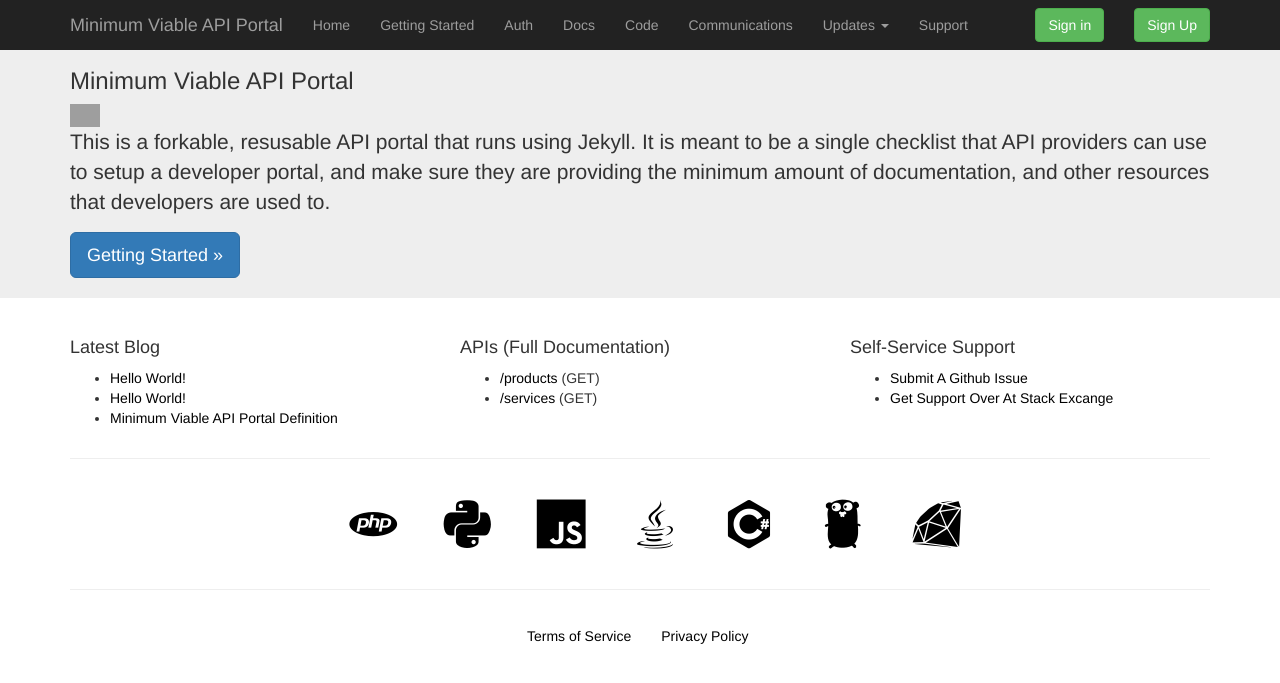
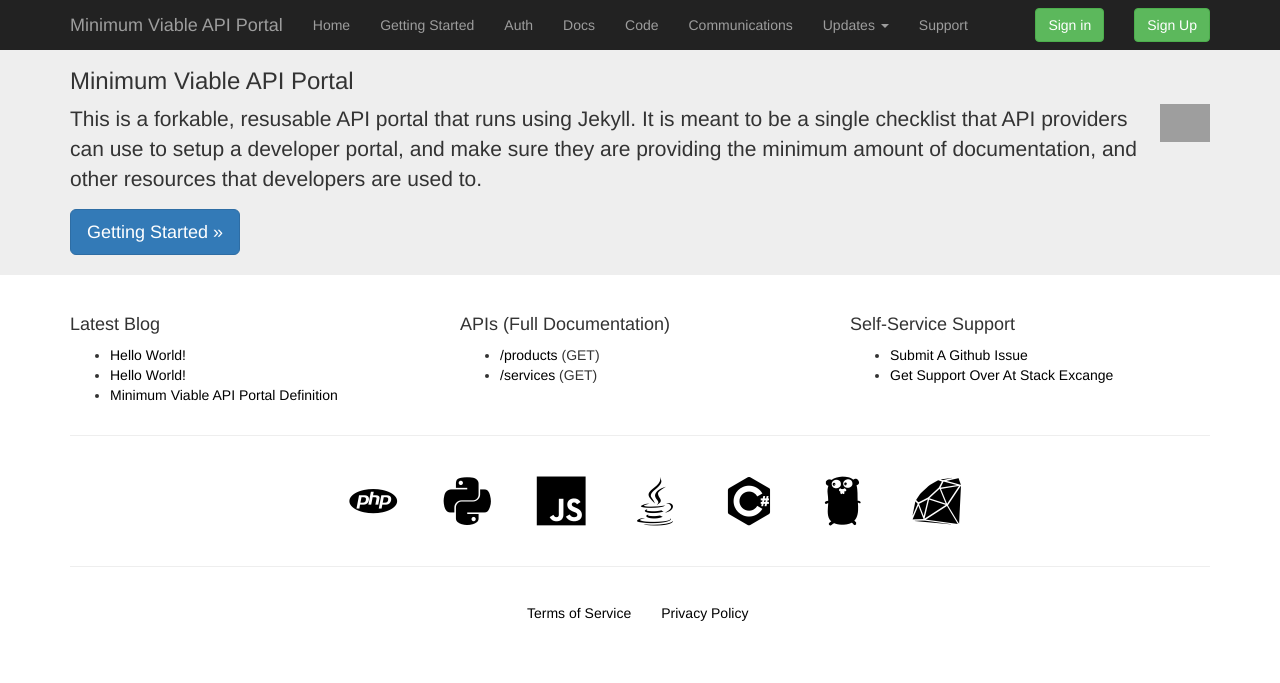
Before and after one commit to api-evangelist/portal-minimum, a Jekyll site: the page built from index.html, in a window 1280 px wide. Shown: the top 683 px of the page. Built offline with Jekyll 4.4.1, drawn with Linux system fonts in a browser that asks for light colours; grey boxes are pictures that could not be loaded.

Commit message:
adjust width

```diff
--- a/documentation/index.html
+++ b/documentation/index.html
@@ -23,7 +23,7 @@ title: '{{ site.documentation.title }}'
        <h2 style="padding-top: 0px; margin-top: 0px;">{{ documentation.title }}</h2>
        <div class="table-responsive">
 
-         <a href="{{ site.portal_url }}/documentation/openapi-spec.json" target="_blank"><img src="https://s3.amazonaws.com/kinlane-productions/bw-icons/bw-openapi-spec.png" width="30" /></a>
+         <a href="{{ site.portal_url }}/documentation/openapi-spec.json" target="_blank"><img src="https://s3.amazonaws.com/kinlane-productions/bw-icons/bw-openapi-spec.png" width="50" align="right" /></a>
 
          {% for path in site.api.paths %}
 
--- a/index.html
+++ b/index.html
@@ -5,7 +5,7 @@ layout: page
 <div class="jumbotron" style="padding-bottom: 5px;">
   <div class="container">
     <h3>{{ site.portal_name }}</h3>
-    <a href="{{ site.portal_url }}/apis.json" target="_blank"><img src="https://s3.amazonaws.com/kinlane-productions/bw-icons/api-commons-icon.png" width="30" /></a>
+    <a href="{{ site.portal_url }}/apis.json" target="_blank"><img src="https://s3.amazonaws.com/kinlane-productions/bw-icons/api-commons-icon.png" width="50" align="right" /></a>
     <p>{{ site.portal_description }}</p>
     <p><a class="btn btn-primary btn-lg" href="/getting-started/" role="button">Getting Started &raquo;</a></p>
   </div>
```
